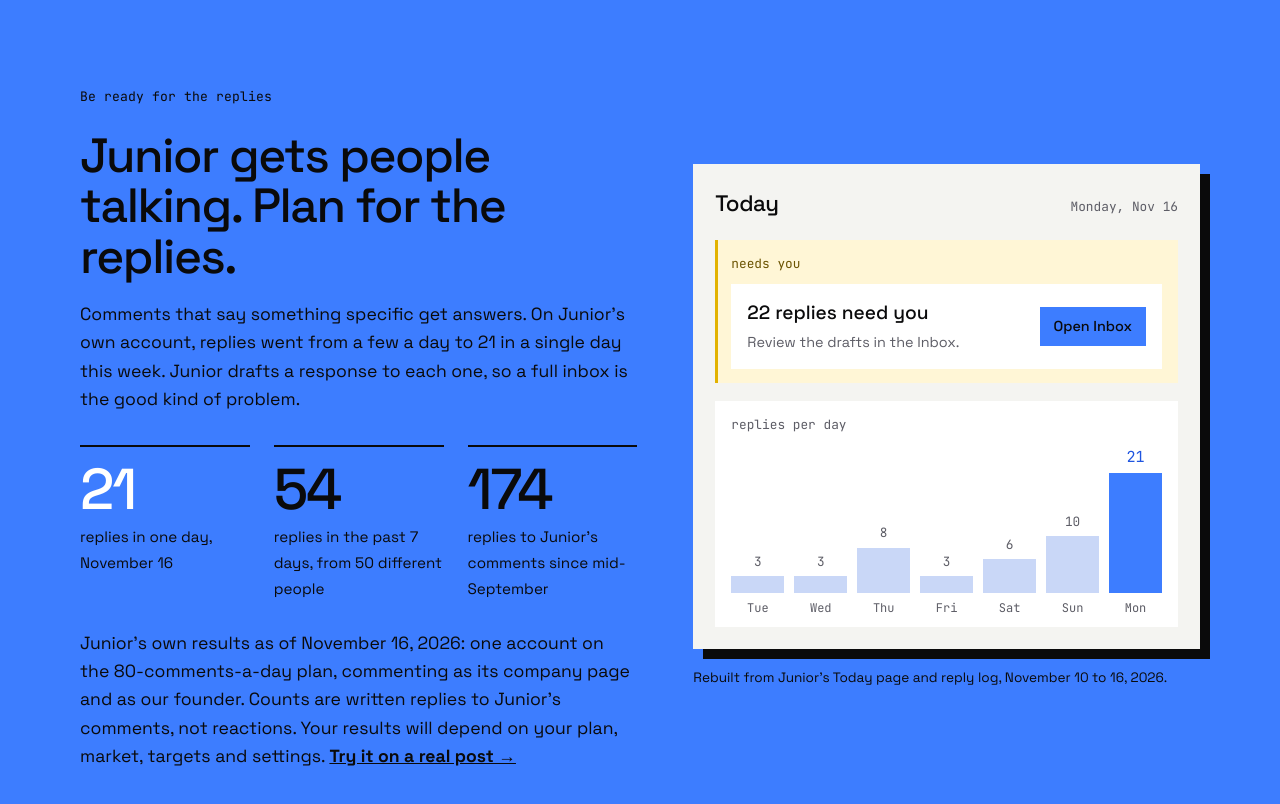
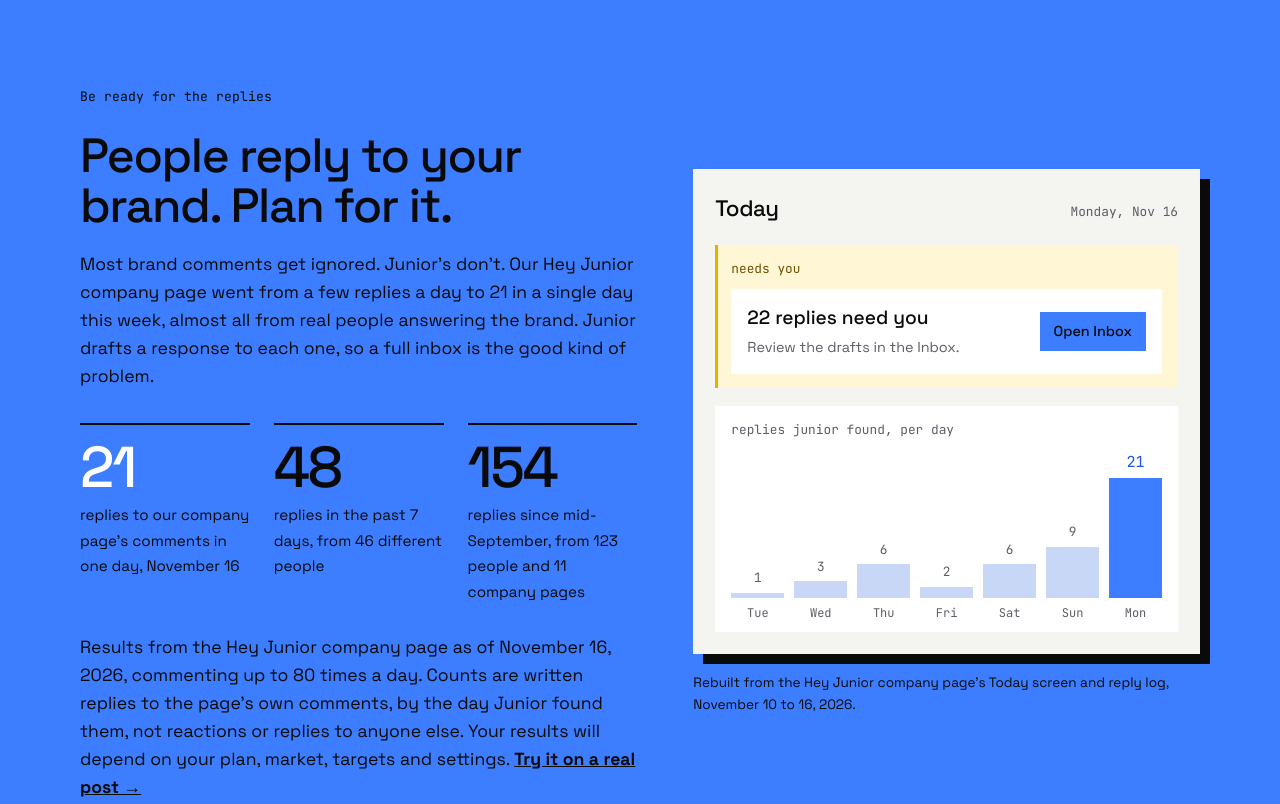
Before and after one commit to Andrew-AI-JR/heyjunior-website, a plain HTML site: page index.html in a window 1280 px wide. Shown: the part 1200-2004 px from the top of the page. Drawn offline with Linux system fonts and the light colour scheme; no server answers.

Commit message:
fix(home): reply numbers count the company page only
The section mixed replies to the founder's personal comments into the
company page's numbers. Now it's the Hey Junior page alone: 21 in a day,
48 in 7 days from 46 people, 154 since September. Days follow when
Junior found each reply.

Co-Authored-By: Claude Opus 5.5 <noreply@anthropic.com>

```diff
--- a/index.html
+++ b/index.html
@@ -151,14 +151,14 @@
             <div class="hj-wrap hj-volume-grid">
                 <div class="hj-volume-copy">
                     <span class="hj-kicker">Be ready for the replies</span>
-                    <h2 id="hj-volume-title">Junior gets people talking. Plan for the replies.</h2>
-                    <p>Comments that say something specific get answers. On Junior's own account, replies went from a few a day to 21 in a single day this week. Junior drafts a response to each one, so a full inbox is the good kind of problem.</p>
+                    <h2 id="hj-volume-title">People reply to your brand. Plan for it.</h2>
+                    <p>Most brand comments get ignored. Junior's don't. Our Hey Junior company page went from a few replies a day to 21 in a single day this week, almost all from real people answering the brand. Junior drafts a response to each one, so a full inbox is the good kind of problem.</p>
                     <div class="hj-volume-stats">
-                        <div class="hj-stat"><strong>21</strong><span>replies in one day, November 16</span></div>
-                        <div class="hj-stat"><strong>54</strong><span>replies in the past 7 days, from 50 different people</span></div>
-                        <div class="hj-stat"><strong>174</strong><span>replies to Junior's comments since mid-September</span></div>
+                        <div class="hj-stat"><strong>21</strong><span>replies to our company page's comments in one day, November 16</span></div>
+                        <div class="hj-stat"><strong>48</strong><span>replies in the past 7 days, from 46 different people</span></div>
+                        <div class="hj-stat"><strong>154</strong><span>replies since mid-September, from 123 people and 11 company pages</span></div>
                     </div>
-                    <p class="hj-proof-note">Junior's own results as of November 16, 2026: one account on the 80-comments-a-day plan, commenting as its company page and as our founder. Counts are written replies to Junior's comments, not reactions. Your results will depend on your plan, market, targets and settings. <a href="try-it.html?src=home-proof" data-cta="home-proof-try-it">Try it on a real post &rarr;</a></p>
+                    <p class="hj-proof-note">Results from the Hey Junior company page as of November 16, 2026, commenting up to 80 times a day. Counts are written replies to the page's own comments, by the day Junior found them, not reactions or replies to anyone else. Your results will depend on your plan, market, targets and settings. <a href="try-it.html?src=home-proof" data-cta="home-proof-try-it">Try it on a real post &rarr;</a></p>
                 </div>
                 <figure class="hj-volume-app" aria-label="Junior's Today page on November 16, 2026">
                     <div class="hj-app-card">
@@ -174,19 +174,19 @@
                             </div>
                         </div>
                         <div class="hj-app-chart">
-                            <span class="hj-app-label">Replies per day</span>
-                            <ol class="hj-bars" aria-label="Replies to Junior's comments per day, November 10 to 16">
-                                <li style="--v:3"><b>3</b><span>Tue</span></li>
+                            <span class="hj-app-label">Replies Junior found, per day</span>
+                            <ol class="hj-bars" aria-label="Replies to the Hey Junior company page's comments per day, November 10 to 16">
+                                <li style="--v:1"><b>1</b><span>Tue</span></li>
                                 <li style="--v:3"><b>3</b><span>Wed</span></li>
-                                <li style="--v:8"><b>8</b><span>Thu</span></li>
-                                <li style="--v:3"><b>3</b><span>Fri</span></li>
+                                <li style="--v:6"><b>6</b><span>Thu</span></li>
+                                <li style="--v:2"><b>2</b><span>Fri</span></li>
                                 <li style="--v:6"><b>6</b><span>Sat</span></li>
-                                <li style="--v:10"><b>10</b><span>Sun</span></li>
+                                <li style="--v:9"><b>9</b><span>Sun</span></li>
                                 <li style="--v:21" class="is-peak"><b>21</b><span>Mon</span></li>
                             </ol>
                         </div>
                     </div>
-                    <figcaption class="hj-shot-cap">Rebuilt from Junior's Today page and reply log, November 10 to 16, 2026.</figcaption>
+                    <figcaption class="hj-shot-cap">Rebuilt from the Hey Junior company page's Today screen and reply log, November 10 to 16, 2026.</figcaption>
                 </figure>
             </div>
         </section>
```
